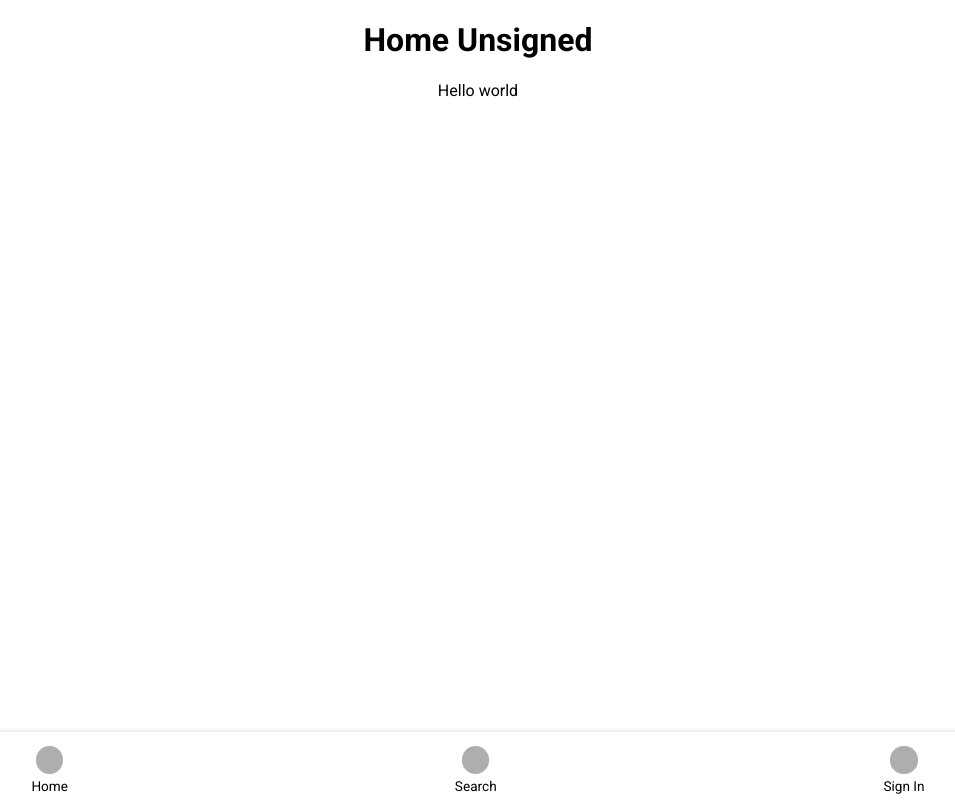
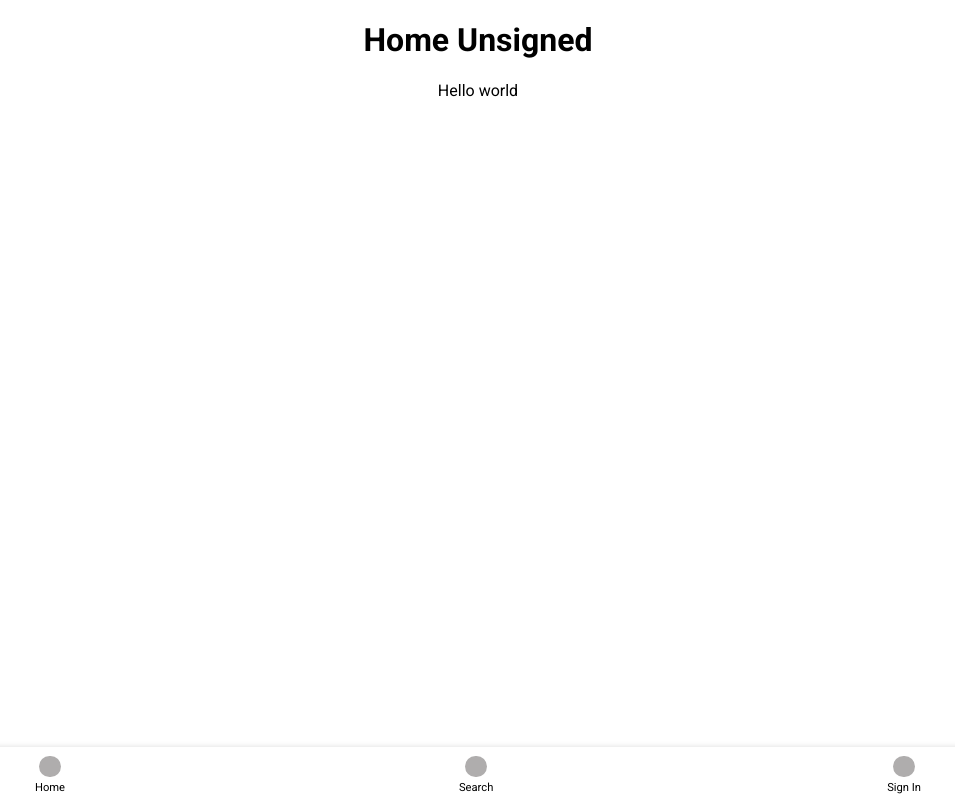
Before and after one commit to ItsLhun/project-tipper, a React (Create React App) app in the folder client/: page / in a window 1280 px wide. Shown: the whole page, without its empty margins (162-1117 px from the left). Built offline with nearby package versions, Linux system fonts and the light colour scheme; no server answers.

Commit message:
reduce nav size

```diff
--- a/client/src/App.jsx
+++ b/client/src/App.jsx
@@ -8,7 +8,7 @@ import SignInView from './views/SignIn/SignIn';
 import SignUpView from './views/SignUp/SignUp';
 import UserProfileView from './views/UserProfile/UserProfile';
 import HomeView from './views/Home/Home';
-import HomeUnsignedView from './views/HomeUnsigned/HomeUnsigned';
+import HomeUnauthView from './views/HomeUnauth/HomeUnauth';
 
 import EventView from './views/Event/Event';
 import UploadAvatarView from './views/UploadAvatar/UploadAvatar';
@@ -54,7 +54,7 @@ function App() {
             return user ? (
               <HomeView {...props} user={user} />
             ) : (
-              <HomeUnsignedView {...props} />
+              <HomeUnauthView {...props} />
             );
           }}
           exact
--- a/client/src/BottomNavbar/BottomNavbar.scss
+++ b/client/src/BottomNavbar/BottomNavbar.scss
@@ -6,26 +6,26 @@
   justify-content: space-around;
   align-items: center;
   width: 100%;
-  height: 60px;
+  height: 50px;
   background-color: $bottom-nav-bg;
   box-shadow: 0px -1px 5px rgba(0, 0, 0, 0.1);
   position: fixed;
   bottom: 0;
   left: 0;
   z-index: 1;
-  padding-top: 0.5rem;
+  padding-top: 0.2rem;
 }
 
 .circle {
-  width: 1.7rem;
-  height: 1.7rem;
+  width: 1.35rem;
+  height: 1.35rem;
   border-radius: 50%;
   margin-bottom: 0.25rem;
   background-color: $bottom-nav-circle;
 }
 
 .button-wrapper {
-  font-size: 0.85rem;
+  font-size: 0.7rem;
   display: flex;
   flex-direction: column;
   justify-content: center;
--- a/client/src/views/HomeUnsigned/HomeUnsigned.jsx
+++ b/client/src/views/HomeUnauth/HomeUnauth.jsx
@@ -1,6 +1,6 @@
 import React from 'react';
 
-function HomeUnsignedView() {
+function HomeUnauthView() {
   return (
     <div>
       <h1>Home Unsigned</h1>
@@ -9,4 +9,4 @@ function HomeUnsignedView() {
   );
 }
 
-export default HomeUnsignedView;
+export default HomeUnauthView;
--- a/client/src/views/UserProfile/UserProfile.jsx
+++ b/client/src/views/UserProfile/UserProfile.jsx
@@ -90,7 +90,7 @@ function UserProfileView(props) {
         <div className="UserProfileView_body_section">
           <h4 className="UserProfileView_body_section_title">TRANSACTIONS</h4>
           <div className="UserProfileView_body_section_content">
-            {/* Map to transactions array goes here */}
+            {/* Map to transactions array goes here, limit to last 10*/}
             <div className="UserProfileView_transactions">
               <TransactionListItem transaction={transaction} />
               <TransactionListItem transaction={transaction} />
@@ -103,6 +103,7 @@ function UserProfileView(props) {
               <TransactionListItem transaction={transaction} />
             </div>
           </div>
+          <p>See more...</p>
         </div>
         <form className="UserProfileView_body_section" onSubmit={handleSubmit}>
           <h4 className="UserProfileView_body_section_title">ACCOUNT</h4>
```
